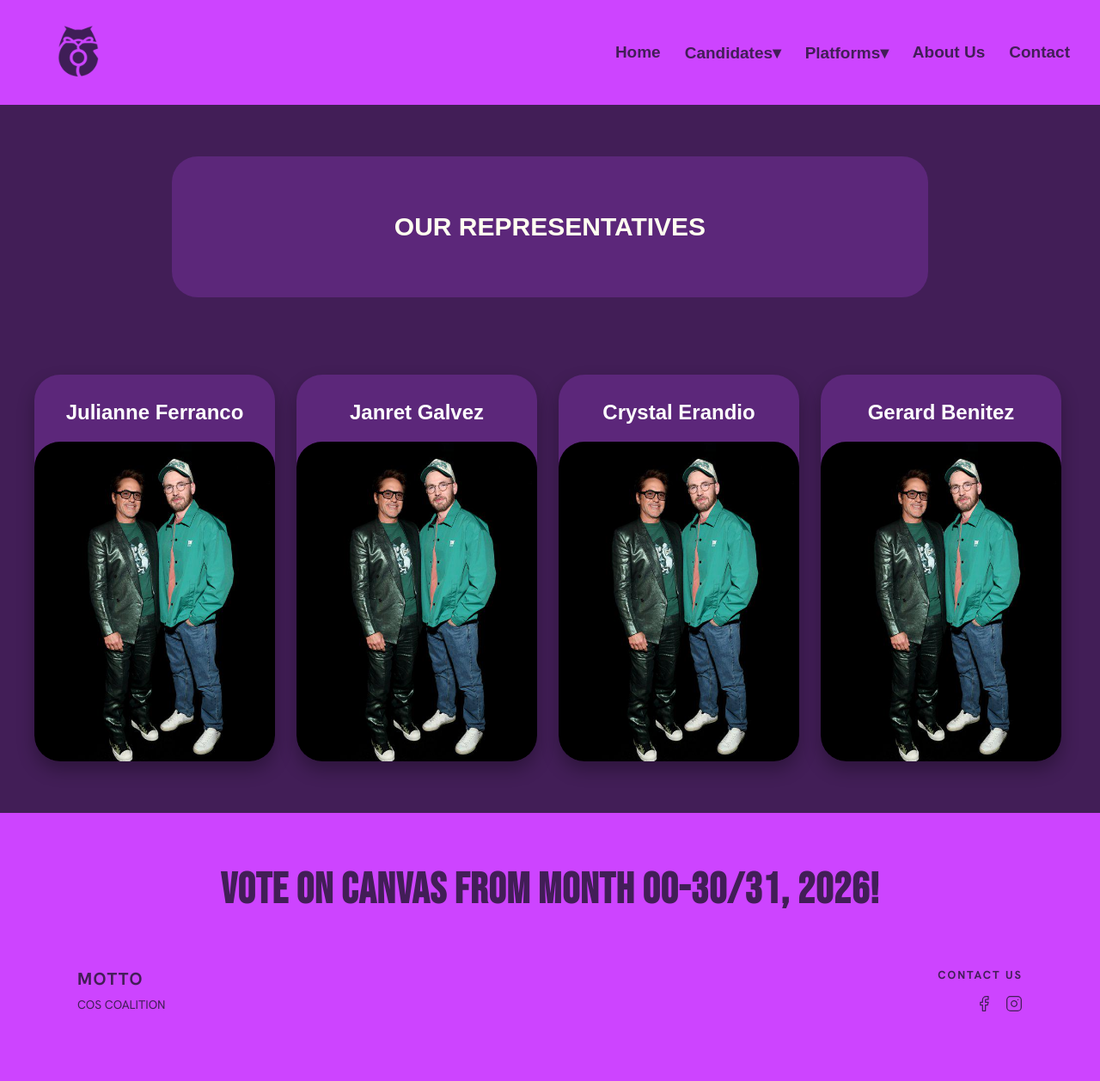
After one commit to Cipher2911/PACAC-Website, a Node server app: page /contact in a window 1280 px wide. The commit adds this page. Shown: the whole page at 86% size. Run offline with Node 20, Linux system fonts and the light colour scheme; some libraries are stand-ins or nearby versions.

Commit message:
new changes

```diff
--- a/public/style.css
+++ b/public/style.css
@@ -168,7 +168,7 @@ body {
     }
 }
 
-#about-us, #candies, #government, #intro-text, #intro {
+#about-us, #candies, #government, #intro-text, #intro, #contact-intro {
     font-family: 'Garet', sans-serif;
     font-weight: bold;
     font-size: 20px;
@@ -180,7 +180,7 @@ body {
     align-items: center;
 }
 
-#about-us, #intro-text, #government{
+#about-us, #intro-text, #government, #contact-intro{
     text-align: center;
 }
 
@@ -188,7 +188,7 @@ body {
     margin: 200px;
 }
 
-#text-box {
+#text-box, #contact-text-box{
     background-color: #5c277a; /* Plain solid background color */
     padding: 40px; /* Space inside the box so text doesn't touch the edges */
     margin: 40px auto; /* Centers the box horizontally and adds vertical space */
@@ -490,3 +490,22 @@ p{
         align-items: center;
     }
 }
+/* Ensure the grid fits 4 members on large screens */
+@media (min-width: 1024px) {
+    .platforms-container {
+        display: grid;
+        grid-template-columns: repeat(4, 1fr);
+        gap: 20px;
+    }
+}
+
+/* Enhancing the hover state for the cards */
+.gov-card {
+    transition: transform 0.3s ease, box-shadow 0.3s ease;
+    background-color: #5c277a; /* Matches your theme */
+}
+
+.gov-card:hover {
+    transform: translateY(-15px) scale(1.02);
+    box-shadow: 0 20px 40px rgba(0, 0, 0, 0.6);
+}
--- a/server.js
+++ b/server.js
@@ -29,6 +29,10 @@ app.get('/focus25', (req, res) => {
     res.render('focus25', { title: 'FOCUS 25 | Candidates' });
 });
 
+app.get('/contact', (req, res) => {
+    res.render('contact', { title: 'Contact Us' });
+});
+
 // 4. Start the server
 app.listen(PORT, () => {
     console.log(`🚀 Server running on http://localhost:${PORT}`);
--- /dev/null
+++ b/views/contact.hbs
@@ -0,0 +1,29 @@
+<section id="contact-intro">
+    <div id="contact-text-box">
+        <h2>OUR REPRESENTATIVES</h2>
+    </div>
+</section>
+
+<section id="contact">
+    <div class="platforms-container">
+        <a href="#bio-julianne" class="gov-card">
+            <div class="gov-title">Julianne Ferranco</div>
+            <img src="/sample picture.jpeg" alt="Julianne" class="gov-pic">
+        </a>
+
+        <a href="#bio-janret" class="gov-card">
+            <div class="gov-title">Janret Galvez</div>
+            <img src="/sample picture.jpeg" alt="Janret" class="gov-pic">
+        </a>
+
+        <a href="#bio-crystal" class="gov-card">
+            <div class="gov-title">Crystal Erandio</div>
+            <img src="/sample picture.jpeg" alt="Crystal" class="gov-pic">
+        </a>
+
+        <a href="#bio-gerard" class="gov-card">
+            <div class="gov-title">Gerard Benitez</div>
+            <img src="/sample picture.jpeg" alt="Gerard" class="gov-pic">
+        </a>
+    </div>
+</section>
--- a/views/layouts/main.hbs
+++ b/views/layouts/main.hbs
@@ -34,7 +34,7 @@
                         </ul>
                     </li>
                     <li><a href="/#about-us">About Us</a></li>
-                    <li><a href="#contact-info">Contact</a></li>
+                    <li><a href="/contact">Contact</a></li>
                 </ul>
             </nav>
         </header>
```
